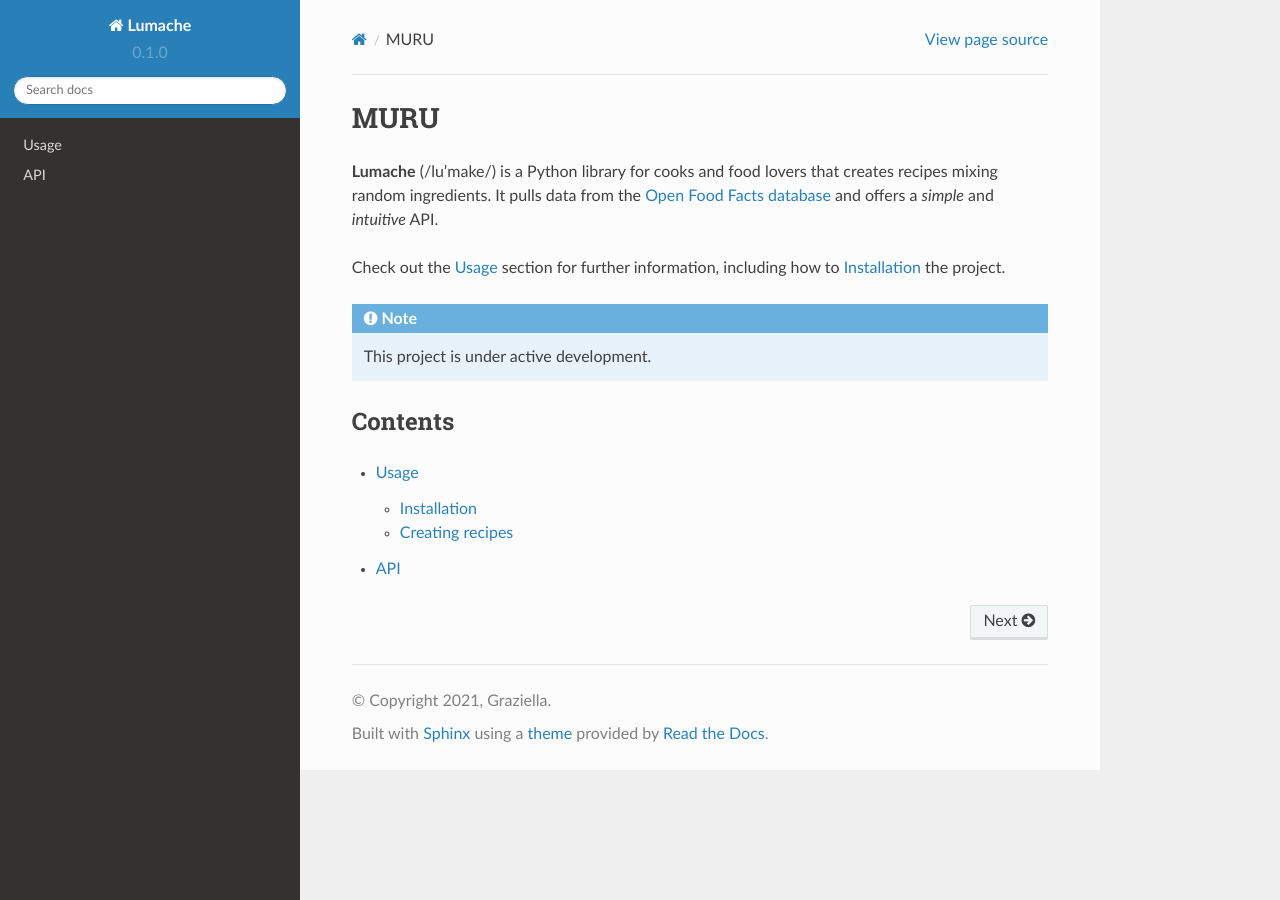
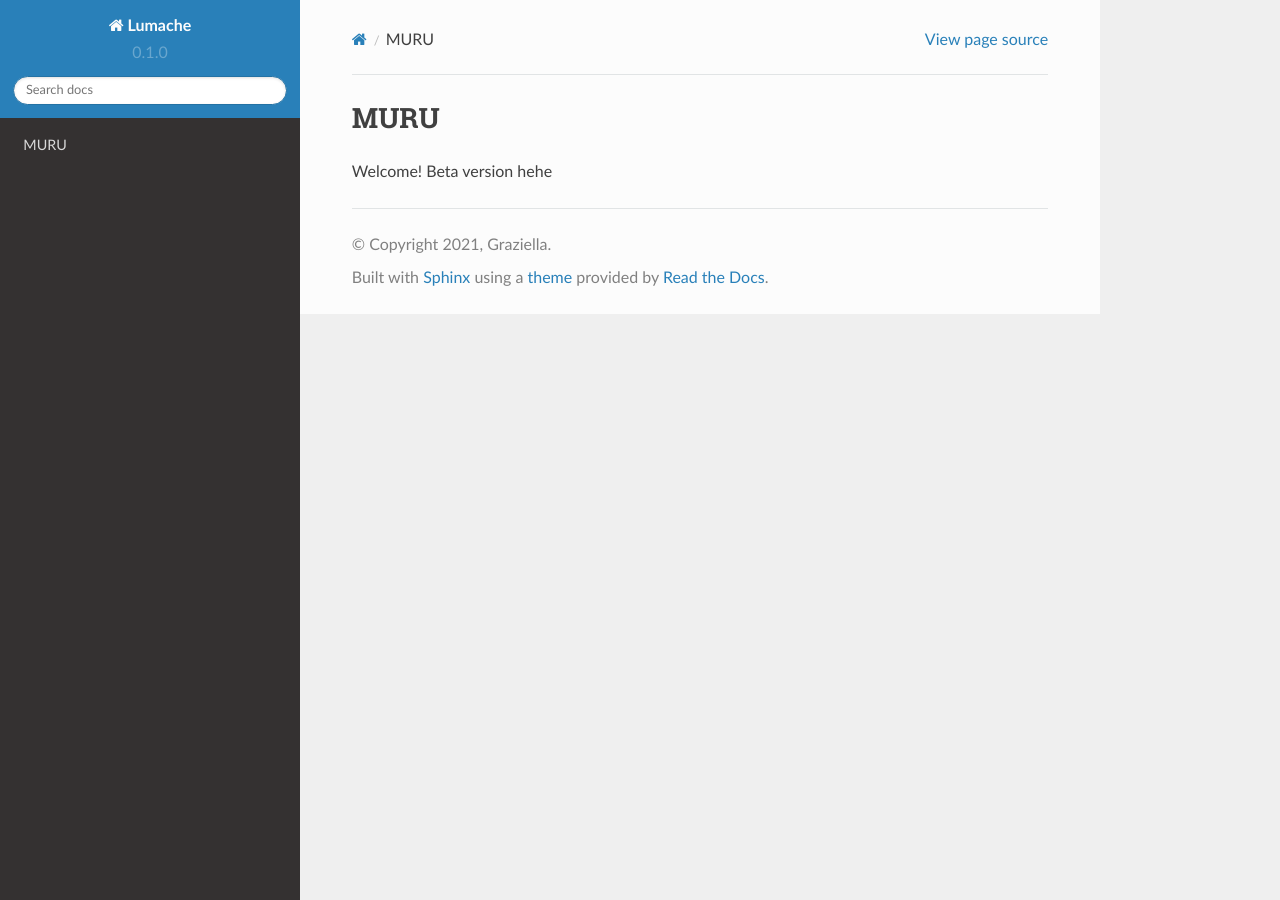
Before and after one commit to muru-project/muru_documentation, a Sphinx documentation site: the page built from docs/source/index.rst, in a window 1280 px wide. Built offline with Sphinx 7.4.7 and the Read the Docs theme 2.0.0, drawn with Linux system fonts in a browser that asks for light colours.

Commit message:
fix readme

```diff
--- a/docs/source/index.rst
+++ b/docs/source/index.rst
@@ -1,22 +1,4 @@
 MURU
 ===================================
 
-**Lumache** (/lu'make/) is a Python library for cooks and food lovers
-that creates recipes mixing random ingredients.
-It pulls data from the `Open Food Facts database <https://world.openfoodfacts.org/>`_
-and offers a *simple* and *intuitive* API.
-
-Check out the :doc:`usage` section for further information, including
-how to :ref:`installation` the project.
-
-.. note::
-
-   This project is under active development.
-
-Contents
---------
-
-.. toctree::
-
-   usage
-   api
+Welcome! Beta version hehe
```
